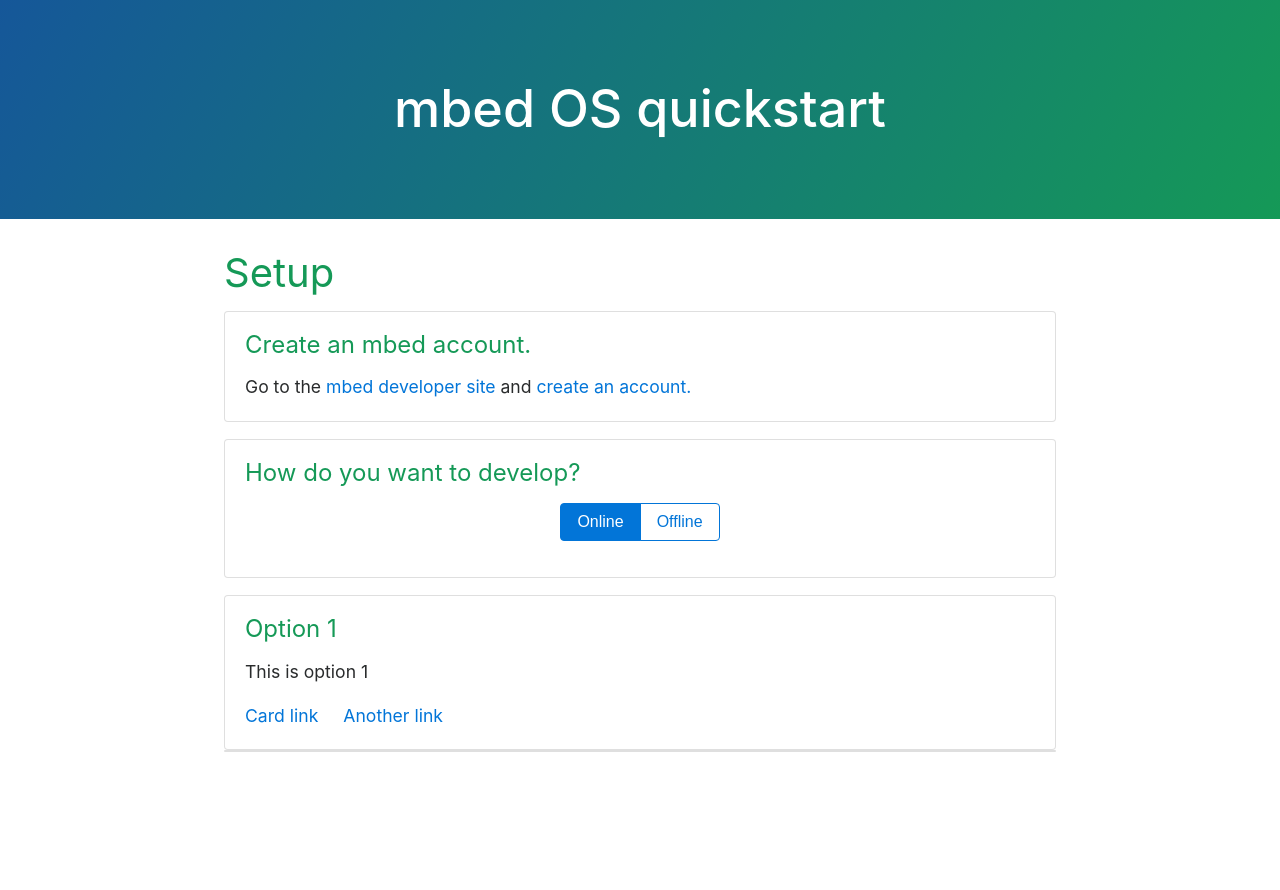
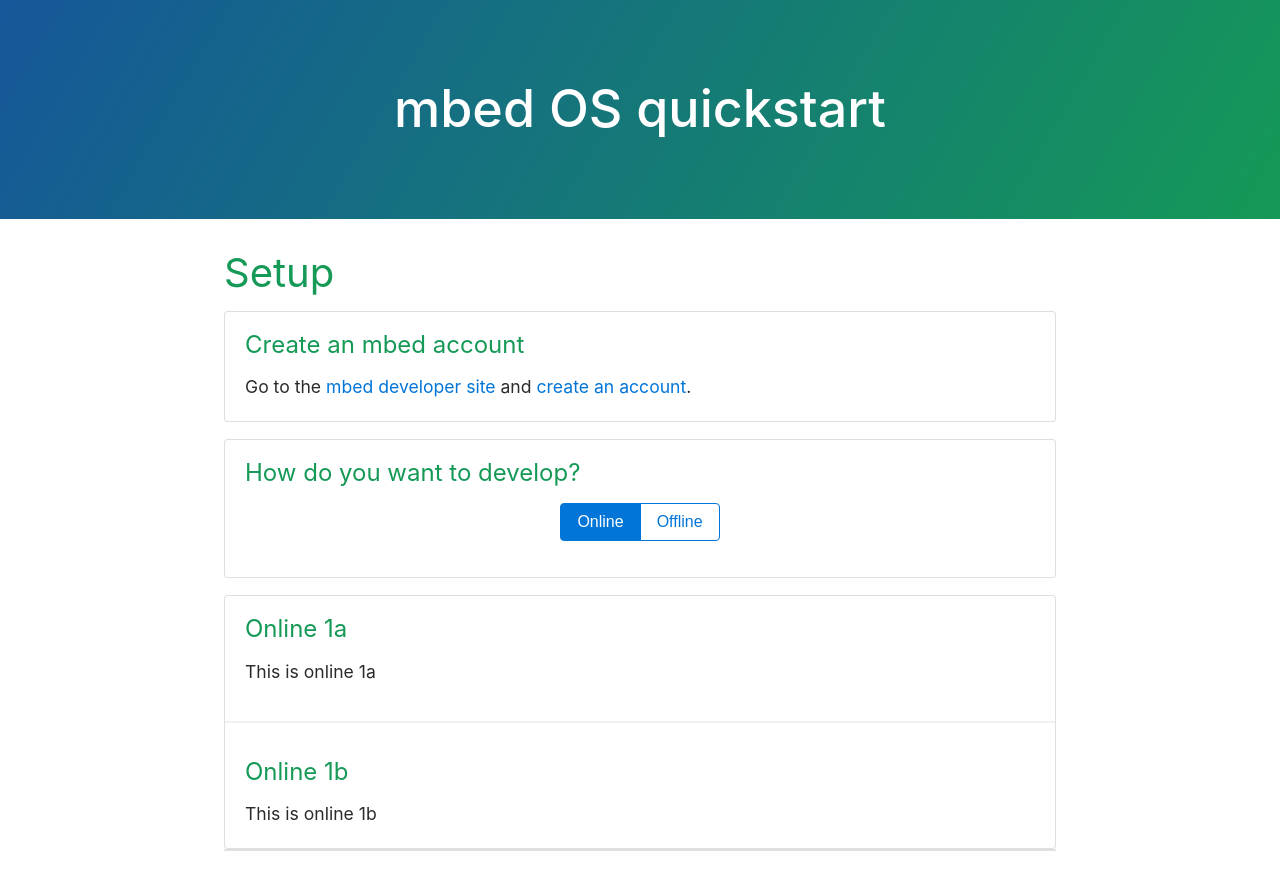
Before and after one commit to BlackstoneEngineering/sarahmarshy.github.io, a Jekyll site: the page built from index.md, in a window 1280 px wide. Shown: the top 890 px of the page. Built offline with Jekyll 4.4.1, drawn with Linux system fonts in a browser that asks for light colours; nearby versions of some CDN libraries; the repository's description, which GitHub fills in, is left out; our own code applies the rules of GitHub Pages for plain Markdown files.

Commit message:
Working multiple cards per button, added dynamic header anchor links

```diff
--- a/_layouts/default.html
+++ b/_layouts/default.html
@@ -8,6 +8,7 @@
     <meta name="theme-color" content="#157878">
     <link href='https://fonts.googleapis.com/css?family=Open+Sans:400,700' rel='stylesheet' type='text/css'>
     <link rel="stylesheet" href="assets/css/style.css">
+    <link href="https://maxcdn.bootstrapcdn.com/font-awesome/4.7.0/css/font-awesome.min.css" rel="stylesheet">
     <script type="text/javascript" src="https://ajax.googleapis.com/ajax/libs/jquery/3.2.1/jquery.min.js"></script>
     <script src="assets/js/custom.js"></script>
     <link rel="stylesheet" href="https://maxcdn.bootstrapcdn.com/bootstrap/4.0.0-alpha.6/css/bootstrap.min.css" integrity="sha384-rwoIResjU2yc3z8GV/NPeZWAv56rSmLldC3R/AZzGRnGxQQKnKkoFVhFQhNUwEyJ" crossorigin="anonymous">
--- a/assets/css/style.scss
+++ b/assets/css/style.scss
@@ -1,4 +1,23 @@
 ---
 ---
 
+.header-link {
+  position: absolute;
+  padding-left: 0.375em;
+  opacity: 0;
+  display: inline-block;
+
+  \-webkit-transition: opacity 0.2s ease-in-out 0.1s;
+  \-moz-transition: opacity 0.2s ease-in-out 0.1s;
+  \-ms-transition: opacity 0.2s ease-in-out 0.1s;
+}
+
+h2:hover .header-link,
+h3:hover .header-link,
+h4:hover .header-link,
+h5:hover .header-link,
+h6:hover .header-link {
+  opacity: 1;
+}
+
 @import 'jekyll-theme-cayman';
--- a/assets/js/custom.js
+++ b/assets/js/custom.js
@@ -7,3 +7,15 @@ $(document).ready(function() {
     $(this).addClass('active').siblings('.btn').removeClass('active');
   });
 });
+
+$(function() {
+  return $("h2, h3, h4, h5, h6").each(function(i, el) {
+    var $el, icon, id;
+    $el = $(el);
+    id = $el.attr('id');
+    icon = '<i class="fa fa-link"></i>';
+    if (id) {
+      return $el.append($("<a />").addClass("header-link").attr("href", "#" + id).html(icon));
+    }
+  });
+});
--- a/index.md
+++ b/index.md
@@ -1,51 +1,84 @@
 ---
 layout: default
 ---
-Setup
-==================
+# Setup
+{::options auto_ids="true" /}
+{::options parse_block_html="true" /}
 
-<div class="card">
-  <div class="card-block">
-    <h4 class="card-title">Create an mbed account.</h4>
-    <p class="card-text">Go to the <a href = "https://developer.mbed.org">mbed developer site</a> and <a href = "https://developer.mbed.org/account/signup/?next=%2F"> create an account.</a></p>
+{: .card}
+<div>
+{: .card-block}
+<div>
+{: .card-title markdown="span"}
+#### Create an mbed account
+
+  Go to the [mbed developer site](https://developer.mbed.org) and [create an account](https://developer.mbed.org/account/signup/?next=%2F).
+  {: .card-text}
+
+</div>
+</div>
+<p></p>
+
+
+{: .card}
+<div>
+{: .card-block}
+  <div>
+{: .card-title markdown="span"}
+#### How do you want to develop?
+
+{: style="text-align: center;"}
+  <div>
+{: .btn-group #step2-selector role="group"}
+  <div>
+  {::nomarkdown}
+    <button class="btn btn-outline-primary" type="button" data-toggle="collapse" data-parent="#step2" data-target="#step2-option1"  aria-pressed="true" aria-controls="step2-option1">Online</button>
+    <button class="btn btn-outline-primary" type="button" data-toggle="collapse" data-parent="#step2" data-target="#step2-option2" aria-pressed="false" aria-controls="step2-option2">Offline</button>
+  {:/}
   </div>
 </div>
-<p>
-<div class="card">
-  <div class="card-block">
-      <h4 class="card-title">How do you want to develop?</h4>
-      <div style="text-align: center;">
-      <div id="step2-selector" class="btn-group" role="group">
-            <button class="btn btn-outline-primary" type="button" data-toggle="collapse" data-parent="#step2" data-target="#step2-option1"  aria-pressed="true" aria-controls="step2-option1">
-            Online
-            </button>
-            <button class="btn btn-outline-primary" type="button" data-toggle="collapse" data-parent="#step2" data-target="#step2-option2" aria-pressed="false" aria-controls="step2-option2">
-            Offline
-            </button>
-      </div>
-      </div>
-  </div>
 </div>
-<p>
-<div id="step2" aria-multiselectable="true">
-  <div class="card">
-    <div id="step2-option1" class="collapse show" aria-labelledby="option1">
-      <div class="card-block">
-        <h4 class="card-title">Option 1</h4>
-        <p class="card-text">This is option 1</p>
-        <a href="#" class="card-link">Card link</a>
-        <a href="#" class="card-link">Another link</a>
-      </div>
-    </div>
-  </div>
-  <div class="card">
-    <div id="step2-option2" class="collapse" aria-labelledby="option2">
-      <div class="card-block">
-        <h4 class="card-title">Option 2</h4>
-        <p class="card-text">This is option 2</p>
-        <a href="#" class="card-link">Card link</a>
-        <a href="#" class="card-link">Another link</a>
-      </div>
-    </div>
-  </div>
 </div>
+<p></p>
+
+{: #step2 aria-multiselectable="true"}
+<div>
+{: .card}
+<div>
+{: #step2-option1 .collapse .show aria-labelledby="option1"}
+<div>
+{: .card-block}
+<div>
+#### Online 1a
+
+  This is online 1a
+  {: .card-text}
+
+</div>
+* * *
+<div class="card-block">
+#### Online 1b
+
+  This is online 1b
+  {: .card-text}
+
+</div>
+</div>
+</div>
+
+
+{: .card}
+<div>
+{: #step2-option2 .collapse aria-labelledby="option2"}
+<div>
+{: .card-block}
+<div>
+#### Offline 1
+
+  This is offline 1a
+  {: .card-text}
+
+</div>
+</div>
+</div>
+</div>
```
Also changed, not shown: Gemfile.lock.
